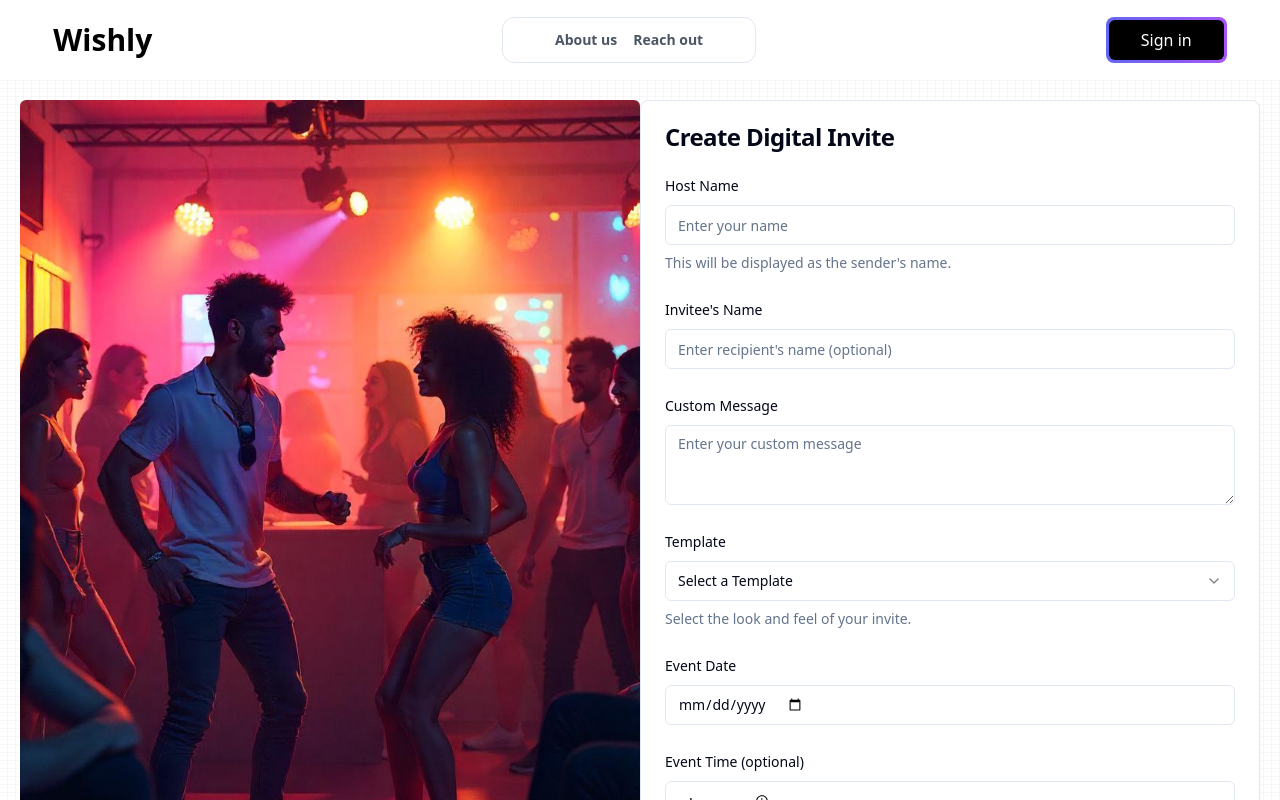
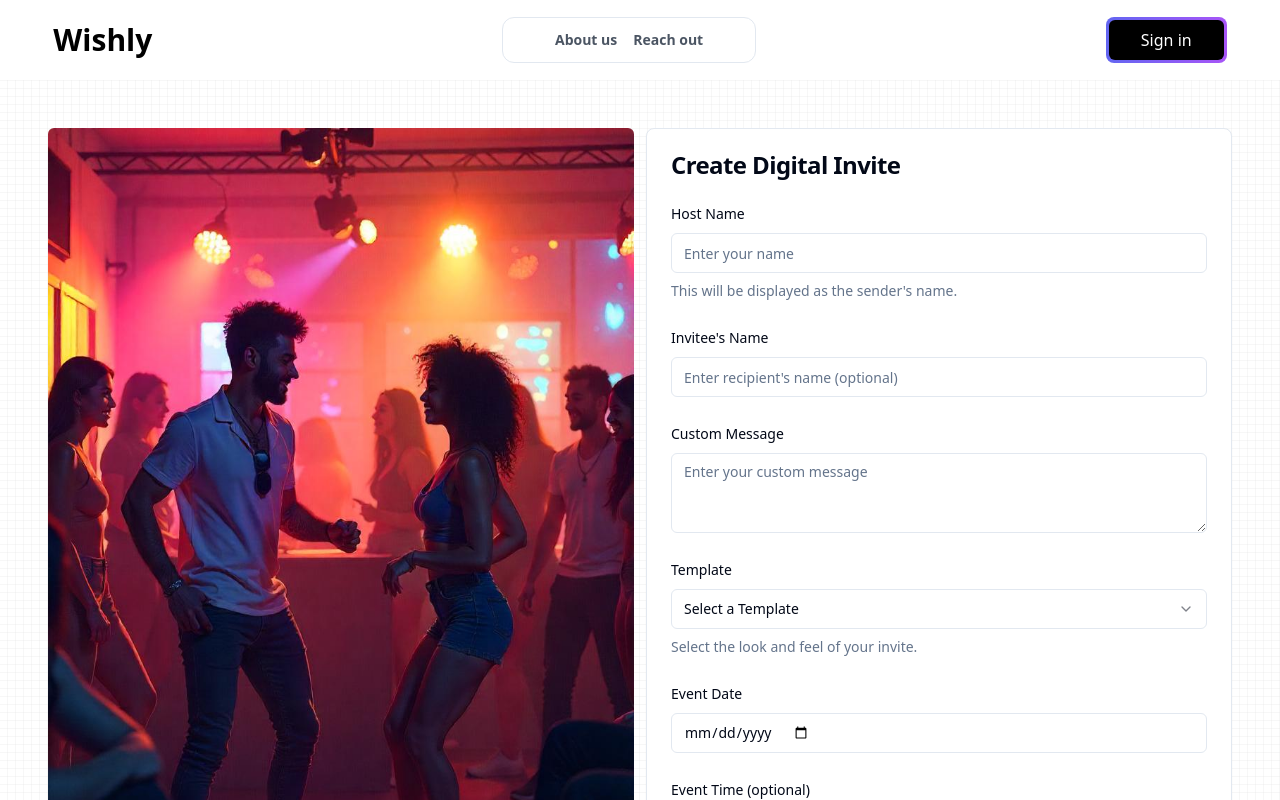
Before and after one commit to Droovian/wishly-digitalwishes, a Next.js app: page /form/1 in a window 1280 px wide. Shown: the top 800 px of the page. Built offline with nearby package versions, Linux system fonts and the light colour scheme; no server answers.

Commit message:
positioning

```diff
--- a/src/app/form/[slug]/page.tsx
+++ b/src/app/form/[slug]/page.tsx
@@ -23,8 +23,8 @@ export default function Page({ params }: { params: { slug: string}}){
     }
 
     return (
-        <div className="grid grid-cols-1 p-5 sm:grid-cols-2 h-full w-full dark:bg-black bg-white dark:bg-grid-small-white/[0.2] bg-grid-small-black/[0.2]">
-            <div className="hidden lg:flex">
+        <div className="grid grid-cols-1 gap-3 p-12 md:grid-cols-2 dark:bg-black bg-white dark:bg-grid-small-white/[0.2] bg-grid-small-black/[0.2]">
+            <div className="hidden lg:flex gap-3">
                 <Image
                     src={selectedImage}
                     alt="birthday"
```
